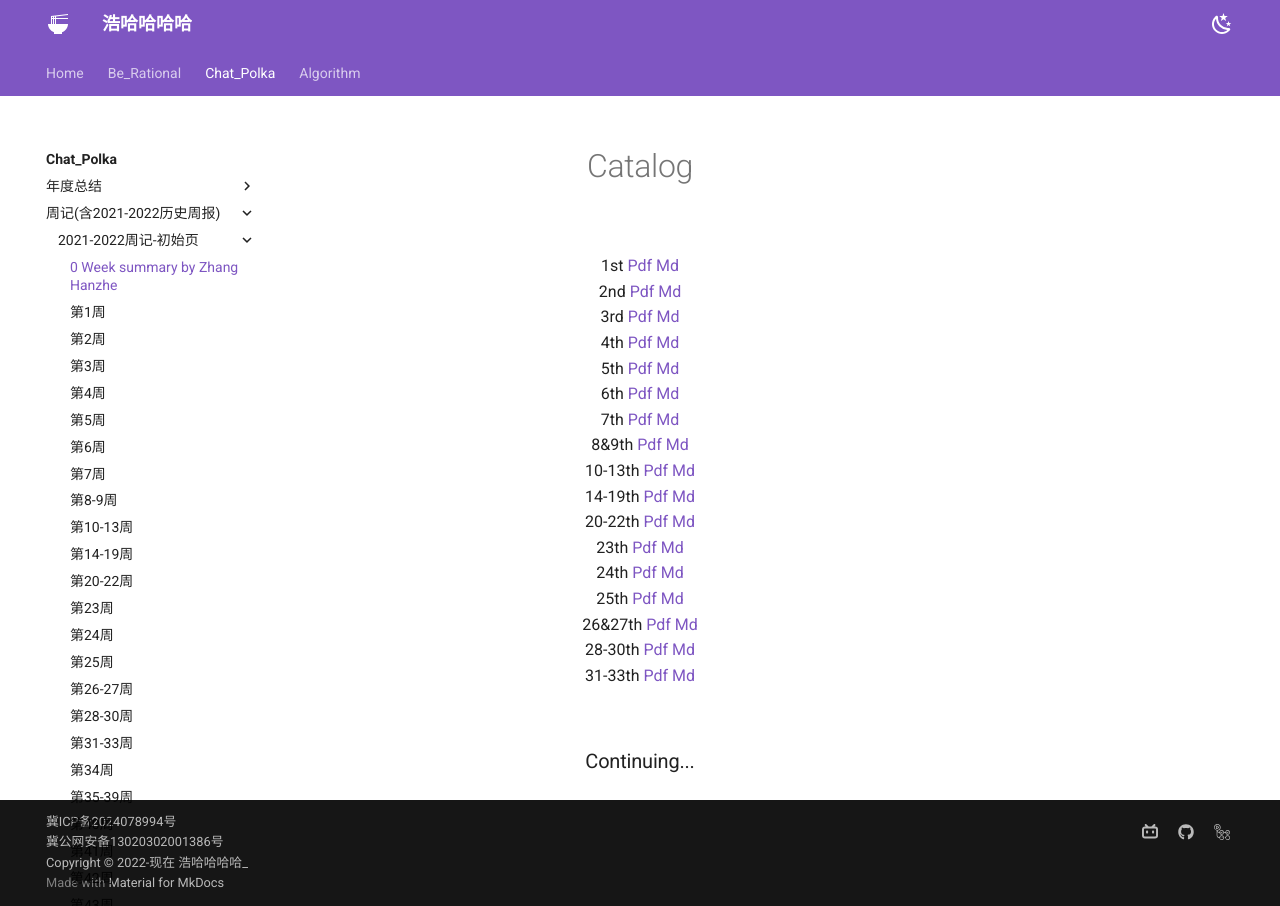
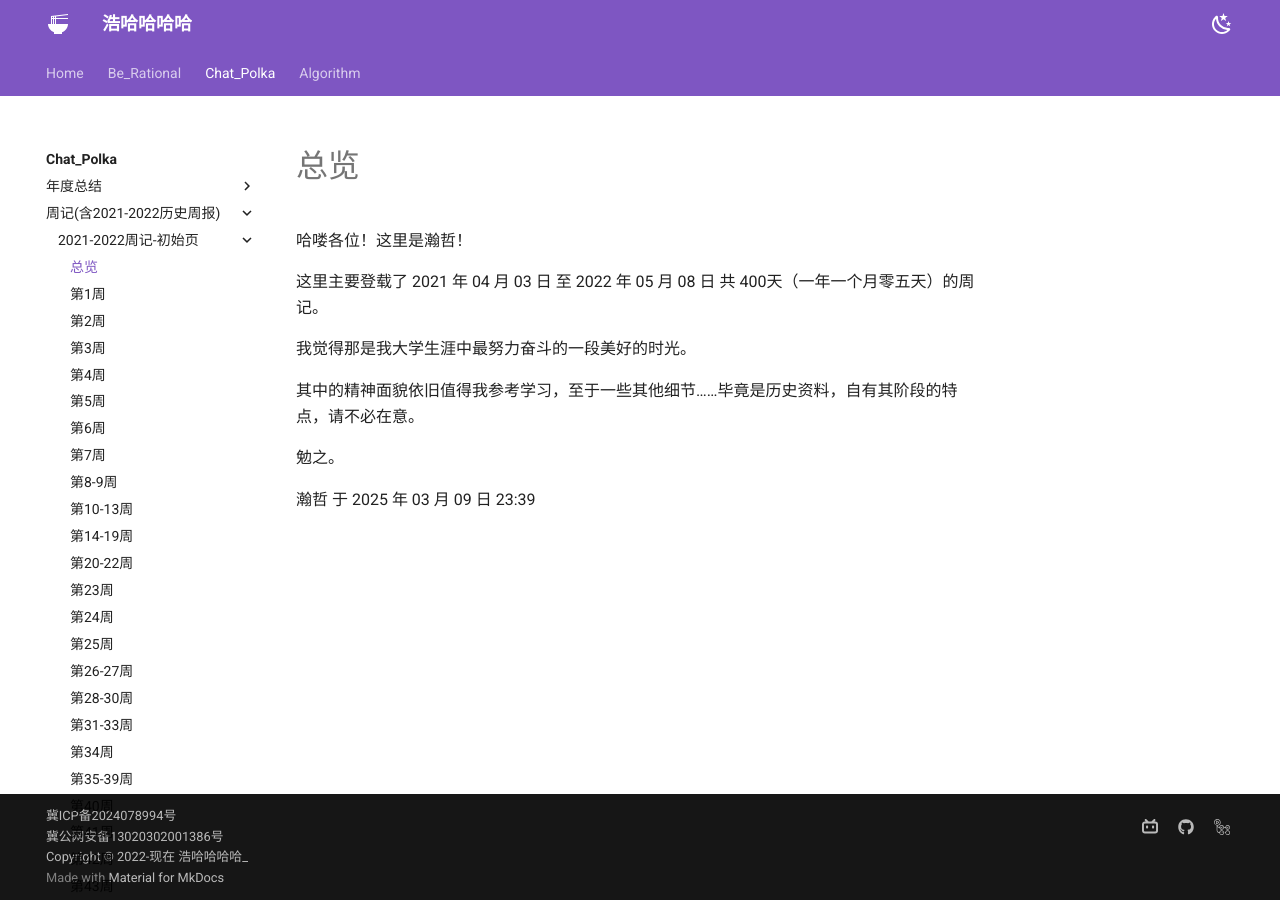
Before and after one commit to Haohahahaha/chat, an MkDocs documentation site: the page built from docs/1-Weekly/2021-2022/0_Week_summary_by_Zhang-Hanzhe.md, in a window 1280 px wide. Built offline with MkDocs 1.6.1 and Material for MkDocs 9.7.7, drawn with Linux system fonts in a browser that asks for light colours.

Commit message:
2025-03-09_23:39:34 update

```diff
--- a/docs/1-Weekly/2021-2022/0_Week_summary_by_Zhang-Hanzhe.md
+++ b/docs/1-Weekly/2021-2022/0_Week_summary_by_Zhang-Hanzhe.md
@@ -1,57 +1,13 @@
-<h1><center>Catalog</center></h1>
-<center>
-</br>
-1st	  <a href='./1st_week_by_Zhang-Hanzhe.pdf'>Pdf</a>
-<a href='./1st_week_by_Zhang-Hanzhe.md'>Md</a>
-<br/>
-2nd	  <a href='./2nd_week_by_Zhang-Hanzhe.pdf'>Pdf</a>
-<a href='./2nd_week_by_Zhang-Hanzhe.md'>Md</a>
-<br/>
-3rd	  <a href='./3rd_week_by_Zhang-Hanzhe.pdf'>Pdf</a>
-<a href='./3rd_week_by_Zhang-Hanzhe.md'>Md</a>
-<br/>
-4th 	 <a href='./4th_week_by_Zhang-Hanzhe.pdf'>Pdf</a>
-<a href='./4th_week_by_Zhang-Hanzhe.md'>Md</a>
-<br/>
-5th 	 <a href='./5th_week_by_Zhang-Hanzhe.pdf'>Pdf</a>
-<a href='./5th_week_by_Zhang-Hanzhe.md'>Md</a>
-<br/>
-6th 	 <a href='./6th_week_by_Zhang-Hanzhe.pdf'>Pdf</a>
-<a href='./6th_week_by_Zhang-Hanzhe.md'>Md</a>
-<br/>
-7th	  <a href='./7th_week_by_Zhang-Hanzhe.pdf'>Pdf</a>
-<a href='./7th_week_by_Zhang-Hanzhe.md'>Md</a>
-<br/>
-8&9th	<a href='./8&9th_week_by_Zhang-Hanzhe.pdf'>Pdf</a>
-<a href='./8&9th_week_by_Zhang-Hanzhe.md'>Md</a>
-<br/>
-10-13th  <a href='./10-13th_week_by_Zhang-Hanzhe.pdf'>Pdf</a>
-<a href='./10-13th_week_by_Zhang-Hanzhe.md'>Md</a>
-<br/>
-14-19th  <a href='./14-19th_week_by_Zhang-Hanzhe.pdf'>Pdf</a>
-<a href='./14-19th_week_by_Zhang-Hanzhe.md'>Md</a>
-<br/>
-20-22th  <a href='./20-22th_week_by_Zhang-Hanzhe.pdf'>Pdf</a>
-<a href='./20-22th_week_by_Zhang-Hanzhe.md'>Md</a>
-<br/>
-23th	 <a href='./23th_week_by_Zhang-Hanzhe.pdf'>Pdf</a>
-<a href='./23th_week_by_Zhang-Hanzhe.md'>Md</a>
-<br/>
-24th 	<a href='./24th_week_by_Zhang-Hanzhe.pdf'>Pdf</a>
-<a href='./24th_week_by_Zhang-Hanzhe.md'>Md</a>
-<br/>
-25th 	<a href='./25th_week_by_Zhang-Hanzhe.pdf'>Pdf</a>
-<a href='./25th_week_by_Zhang-Hanzhe.md'>Md</a>
-<br/>
-26&27th  <a href='./26&27th_week_by_Zhang-Hanzhe.pdf'>Pdf</a>
-<a href='./26&27th_week_by_Zhang-Hanzhe.md'>Md</a>
-<br/>
-28-30th <a hred="./28-30th_week_by_Zhang-Hanzhe.pdf">Pdf</a>
-<a href='./28-30th_week_by_Zhang-Hanzhe.md'>Md</a>
-<br/>
-31-33th <a hred="./31-33th_week_by_Zhang-Hanzhe.pdf">Pdf</a>
-<a href='./31-33th_week_by_Zhang-Hanzhe.md'>Md</a>
-<br/>
-</br>
-<h3>Continuing...</h3>
-</center>
+# 总览
+
+哈喽各位！这里是瀚哲！
+
+这里主要登载了 2021 年 04 月 03 日 至 2022 年 05 月 08 日 共 400天（一年一个月零五天）的周记。
+
+我觉得那是我大学生涯中最努力奋斗的一段美好的时光。
+
+其中的精神面貌依旧值得我参考学习，至于一些其他细节……毕竟是历史资料，自有其阶段的特点，请不必在意。
+
+勉之。
+
+瀚哲 于 2025 年 03 月 09 日 23:39
```
Also changed, not shown: docs/1-Weekly/2025/Hello.md (added, +7 -0 lines).
